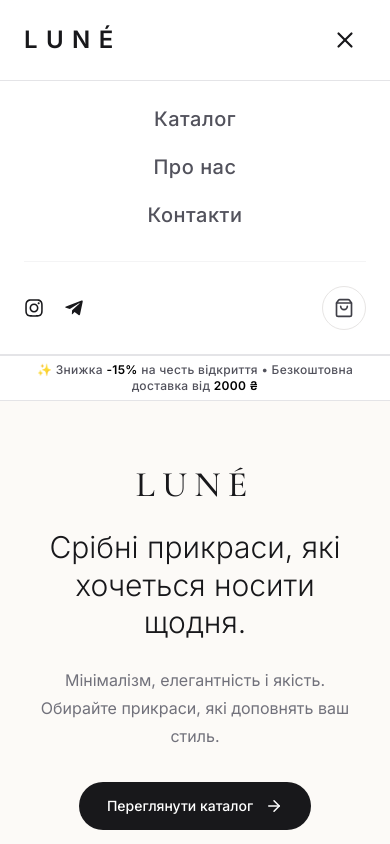
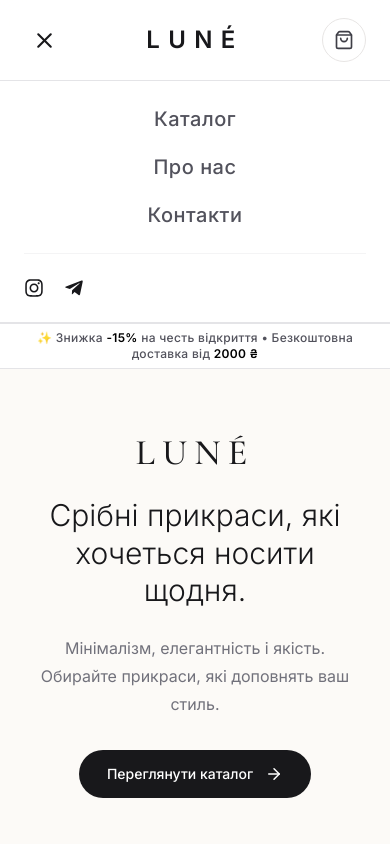
Before and after one commit to Vlad-Kuznetcov/lune-store, a React (Vite) app: page / in a window 390 px wide. Both pictures are taken after a click on the button "Меню". Shown: the top 844 px of the page. Built offline with nearby package versions, Linux system fonts and the light colour scheme.

Commit message:
feat: improve mobile navigation

```diff
--- /dev/null
+++ b/src/components/layout/CartButton.tsx
@@ -0,0 +1,35 @@
+import { ShoppingBag } from "lucide-react";
+import { Link } from "react-router-dom";
+import { useCart } from "../context/CartContext";
+
+interface CartButtonProps {
+  onNavigate?: () => void;
+}
+
+const CartButton = ({ onNavigate }: CartButtonProps) => {
+  const { cart } = useCart();
+
+  const totalItems = cart.reduce((sum, item) => sum + item.quantity, 0);
+
+  return (
+    <Link
+      to="/cart"
+      onClick={onNavigate}
+      aria-label="Кошик"
+      className="group relative flex h-11 w-11 items-center justify-center rounded-full border border-stone-200 bg-white transition-all duration-300 hover:-translate-y-0.5 hover:border-stone-300 hover:shadow-md"
+    >
+      <ShoppingBag
+        size={20}
+        className="text-zinc-700 transition-transform duration-300 group-hover:scale-110"
+      />
+
+      {totalItems > 0 && (
+        <span className="absolute -top-1 -right-1 flex h-5 w-5 items-center justify-center rounded-full bg-zinc-900 text-[11px] font-medium text-white">
+          {totalItems}
+        </span>
+      )}
+    </Link>
+  );
+};
+
+export default CartButton;
--- a/src/components/layout/Header.tsx
+++ b/src/components/layout/Header.tsx
@@ -5,6 +5,7 @@ import Container from "../ui/Container";
 import Logo from "../ui/Logo";
 import Navigation from "./Navigation";
 import HeaderActions from "./HeaderActions";
+import CartButton from "./CartButton";
 
 const Header = () => {
   const [isOpen, setIsOpen] = useState(false);
@@ -12,38 +13,65 @@ const Header = () => {
   return (
     <header className="sticky top-0 z-50 border-b border-zinc-200 bg-white/90 backdrop-blur-md">
       <Container>
-        <div className="flex h-20 items-center justify-between">
+        {/* Mobile */}
+        <div className="grid h-20 grid-cols-3 items-center md:hidden">
+          <div className="justify-self-start">
+            <button
+              onClick={() => setIsOpen(!isOpen)}
+              className="rounded-lg p-2 transition hover:bg-zinc-100"
+              aria-label="Меню"
+            >
+              {isOpen ? <X size={25} /> : <Menu size={25} />}
+            </button>
+          </div>
+
+          <div className="justify-self-center">
+            <Logo />
+          </div>
+
+          <div className="justify-self-end">
+            <CartButton />
+          </div>
+        </div>
+
+        {/* Desktop */}
+        <div className="hidden h-20 items-center justify-between md:flex">
           <Logo />
 
-          <div className="hidden md:block">
-            <Navigation />
+          <Navigation />
+
+          <div className="flex items-center gap-5">
+            <HeaderActions />
+            <CartButton />
           </div>
-
-          <div className="hidden md:block">
-            <HeaderActions />
-          </div>
-
-          <button
-            onClick={() => setIsOpen(!isOpen)}
-            className="rounded-lg p-2 transition hover:bg-zinc-100 md:hidden"
-            aria-label="Меню"
-          >
-            {isOpen ? <X size={26} /> : <Menu size={26} />}
-          </button>
         </div>
       </Container>
 
-      {isOpen && (
-        <div className="border-t border-zinc-200 bg-white md:hidden">
-          <Container>
-            <Navigation mobile onNavigate={() => setIsOpen(false)} />
+      <div
+        className={`grid transition-[grid-template-rows] duration-300 ease-out md:hidden ${
+          isOpen ? "grid-rows-[1fr]" : "grid-rows-[0fr]"
+        }`}
+      >
+        <div className="overflow-hidden">
+          <div className="border-t border-zinc-200 bg-white">
+            <Container>
+              <div
+                className={`transform transition-all duration-300 ${
+                  isOpen
+                    ? "translate-y-0 opacity-100"
+                    : "-translate-y-3 opacity-0"
+                }`}
+              >
+                <Navigation mobile onNavigate={() => setIsOpen(false)} />
 
-            <div className="mt-2 border-t border-zinc-100 pt-6 pb-6">
-              <HeaderActions mobile onNavigate={() => setIsOpen(false)} />
-            </div>
-          </Container>
+                <div className="border-t border-zinc-100 pt-6 pb-6">
+                  <HeaderActions />
+                </div>
+              </div>
+            </Container>
+          </div>
         </div>
-      )}
+      </div>
     </header>
   );
 };
--- a/src/components/layout/HeaderActions.tsx
+++ b/src/components/layout/HeaderActions.tsx
@@ -1,27 +1,8 @@
 import { FaInstagram } from "react-icons/fa6";
 import { FaTelegramPlane } from "react-icons/fa";
 
-import { ShoppingBag } from "lucide-react";
-import { Link } from "react-router-dom";
-
-import { useCart } from "../context/CartContext";
-
-interface HeaderActionsProps {
-  mobile?: boolean;
-  onNavigate?: () => void;
-}
-
-const HeaderActions = ({ mobile = false, onNavigate }: HeaderActionsProps) => {
-  const { cart } = useCart();
-
-  const totalItems = cart.reduce((sum, item) => sum + item.quantity, 0);
-
+const HeaderActions = () => {
   return (
-    <div
-      className={
-        mobile ? "flex items-center justify-between" : "flex items-center gap-4"
-      }
-    >
     <div className="flex items-center gap-5">
       <a
         href="#"
@@ -39,25 +20,6 @@ const HeaderActions = ({ mobile = false, onNavigate }: HeaderActionsProps) => {
         <FaTelegramPlane size={20} />
       </a>
     </div>
-
-      <Link
-        to="/cart"
-        onClick={onNavigate}
-        aria-label="Кошик"
-        className="group relative flex h-11 w-11 items-center justify-center rounded-full border border-stone-200 bg-white transition-all duration-300 hover:-translate-y-0.5 hover:border-stone-300 hover:shadow-md"
-      >
-        <ShoppingBag
-          size={20}
-          className="text-zinc-700 transition-transform duration-300 group-hover:scale-110"
-        />
-
-        {totalItems > 0 && (
-          <span className="absolute -top-1 -right-1 flex h-5 w-5 items-center justify-center rounded-full bg-zinc-900 text-[11px] font-medium text-white">
-            {totalItems}
-          </span>
-        )}
-      </Link>
-    </div>
   );
 };
 
```
Lines whose indentation alone changed are shown as unchanged.
